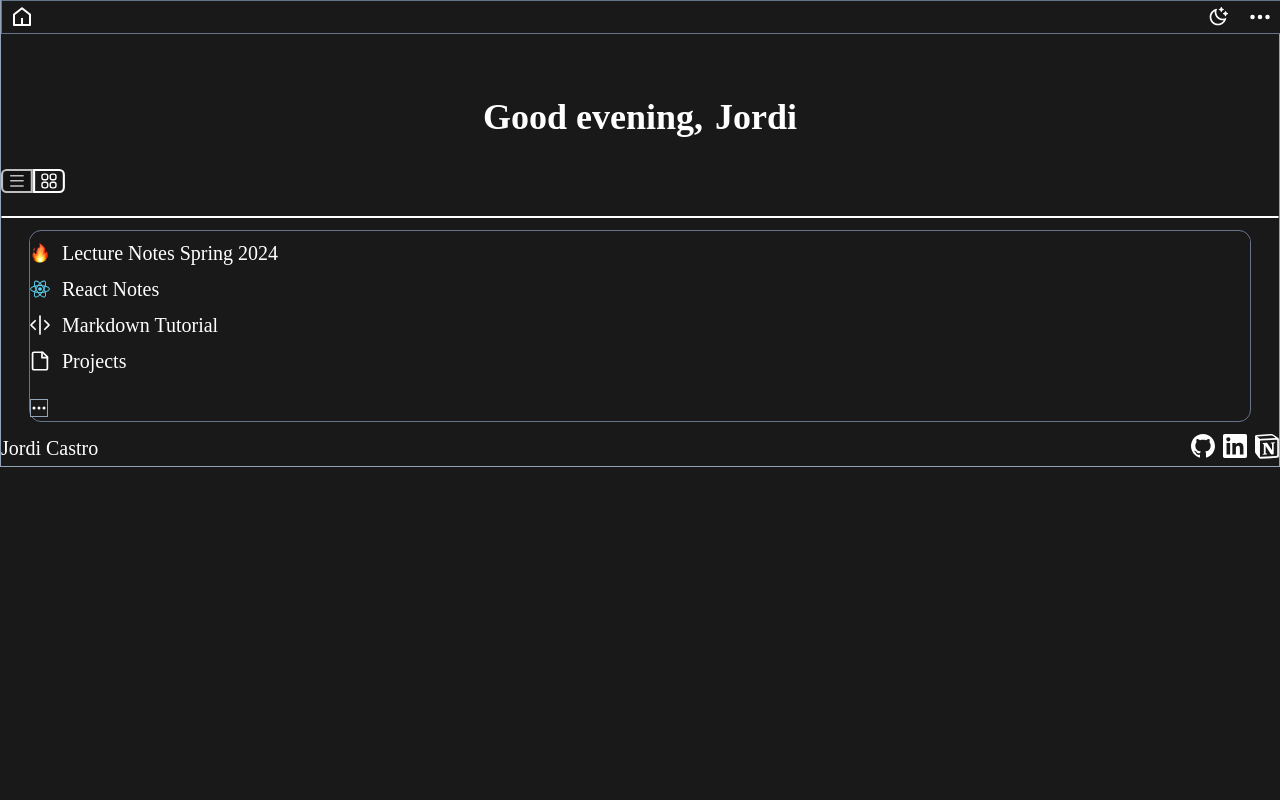
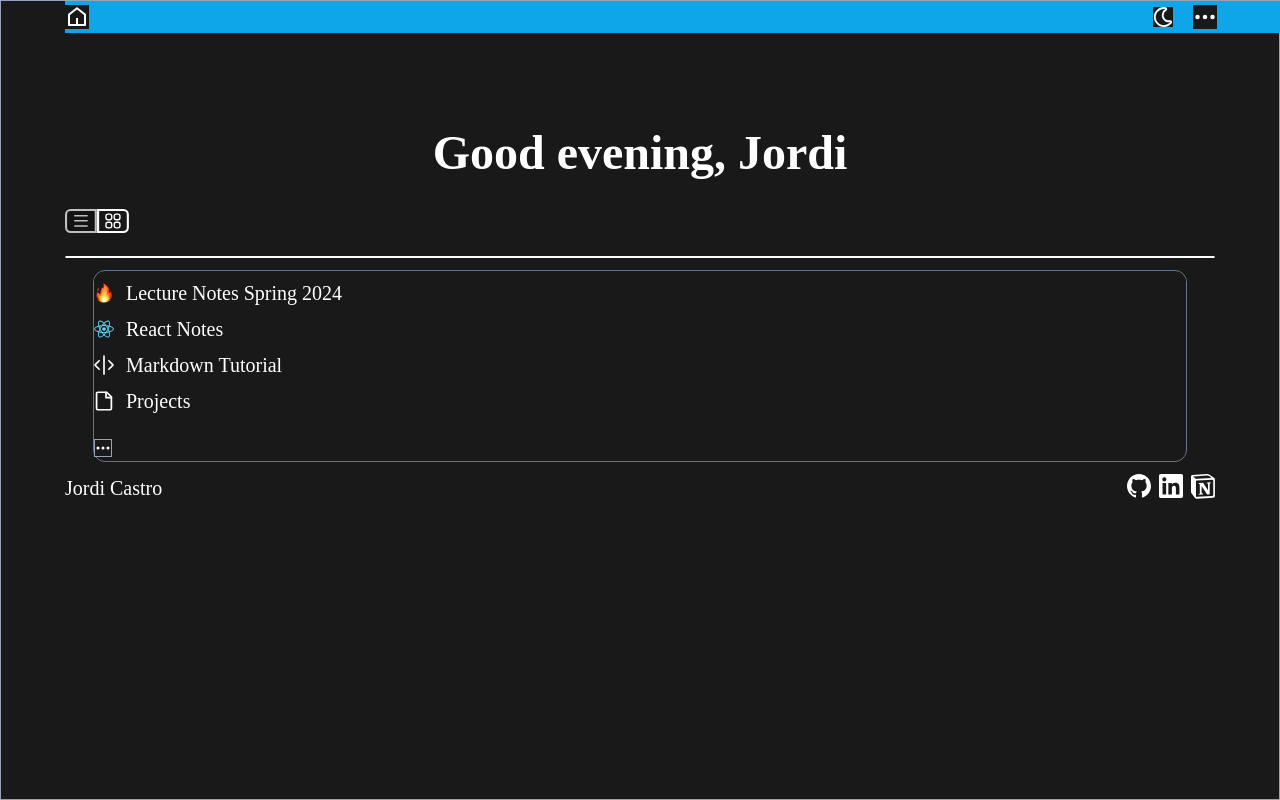
Before and after one commit to jordicastro/note-app, a Next.js app: page / in a window 1280 px wide. Built offline with nearby package versions, Linux system fonts and the light colour scheme.

Commit message:
fixed some resizing issues and darkmode toggle start

```diff
--- a/app/globals.css
+++ b/app/globals.css
@@ -5,6 +5,7 @@
 
 :root {
   --darkBackground: #191919;
+  font-size: 16px;
 }
 
 * {
@@ -17,8 +18,12 @@
 
 h1 {
   @apply text-4xl font-bold;
+  font-size: 3rem;
 }
+
+
 
 p {
   @apply text-xl;
+  font-size: 1.25rem;
 }
--- a/app/layout.tsx
+++ b/app/layout.tsx
@@ -7,8 +7,8 @@ import Footer from "@/components/Footer";
 const inter = Inter({ subsets: ["latin"] });
 
 export const metadata: Metadata = {
-  title: "Create Next App",
-  description: "Generated by create next app",
+  title: "Note App",
+  description: "A Note app built with Next.js + Tailwind CSS + MongoDB",
 };
 
 export default function RootLayout({
@@ -18,8 +18,8 @@ export default function RootLayout({
 }>) {
   return (
     <html lang="en">
-      <body className={inter.className}>
-        <div className="max-w-7xl mx-auto border border-slate-400">
+      <body className={`h-full ${inter.className}`}>
+        <div className="flex flex-col min-h-screen px-[5%] mx-auto border border-slate-400">
           <Navbar />
           <div className="mt-8">
             {children}
--- a/components/Card.tsx
+++ b/components/Card.tsx
@@ -17,16 +17,16 @@ interface CardProps {
 
 const Card: React.FC<CardProps> = ({icon, title, _id}) => {
   return (
-    <Link href={`/notes/${_id}`} className="flex flex-col items-start justify-start p-2 mr-4 rounded-xl w-64 h-full space-y-4 hover:border border-dark-300 ">
+    <Link href={`/notes/${_id}`} className="flex flex-col items-start justify-start p-4 mr-4 rounded-3xl w-full sm:w-1/2 md:w-1/3 lg:w-1/4 xl:w-1/5 h-full space-y-4 bg-dark-200 hover:border border-dark-400 ">
           <div className="my-1">
-          <Image className="size-5"
+          <Image className="size-5 bg-dark-200"
               src={icon.src}
               alt={title}
               height={25}
               width={25}
             />
           </div>
-          <p>{title}</p>
+          <p className="bg-dark-200">{title}</p>
     </Link>
   )
 }
--- a/components/Hero.tsx
+++ b/components/Hero.tsx
@@ -46,8 +46,8 @@ const Hero = () => {
     <>
         {/* conditional greeting  */}
         <div className="flex justify-center flex-row items-center space-x-3 my-7 mt-24">
-            <h1>{greeting} </h1>
-            <h1>{name}</h1>
+            <h1 className="text-3xl sm:text-3xl md:text-4xl lg:text-5xl">{greeting} </h1>
+            <h1 className="text-3xl sm:text-3xl md:text-4xl lg:text-5xl">{name}</h1>
         </div>
         <section className="space-y-3">
 
--- a/components/Navbar.tsx
+++ b/components/Navbar.tsx
@@ -1,30 +1,42 @@
+"use client";
 import React from 'react'
 import Link from 'next/link'
 import { RiHome5Line as HomeIcon } from 'react-icons/ri'
 import { BsThreeDots as MenuIcon } from 'react-icons/bs'
 import darkModeButton from "@/public/assets/dark-mode-button.svg"
-import { FaRegMoon as Moon1 } from "react-icons/fa";
-import { RiMoonClearLine as Moon2 } from "react-icons/ri";
+import { FaRegMoon as Moon } from "react-icons/fa";
+import { LuSun as Sun } from "react-icons/lu";
 import Image from 'next/image'
+import { useState } from 'react'
+
+
 
 const Navbar = () => {
+
+  const [darkMode, setDarkMode] = useState(true);
+
+  const toggleDarkMode = () => {
+    setDarkMode(!darkMode);
+  }
 
 
 
   return (
-    <nav className="fixed top-0 max-w-7xl w-full mx-auto flex justify-between items-center px-2 py-1 border border-slate-500">
-        <Link href={"/"}>
+    <div className={`${darkMode && "dark"}`}>
+    <nav className="flex justify-between fixed w-full mx-auto items-center py-1 pr-[10%] bg-transparent dark:bg-sky-500">
+        <Link href={"/"} className="bg-transparent">
           <HomeIcon size={24}/>
         </Link>
-        <div className="flex justify-center items-center">
-            <button className="w-8 h-auto mx-2">
-                <Moon2 size={20}/>
+        <div className="flex justify-center items-center bg-transparent">
+            <button onClick={toggleDarkMode} className="w-8 h-auto mx-2">
+                {darkMode ? <Moon size={20}/> : <Sun size={20}/> }
             </button>
-            <button className="hover:brightness-75">
+            <button className="hover:brightness-75 bg-transparent">
                 <MenuIcon size={24}/>
             </button>
         </div>
     </nav>
+    </div>
   )
 }
 
--- a/components/PageList.tsx
+++ b/components/PageList.tsx
@@ -39,8 +39,8 @@ const PageList = () => {
                 {notes.map((note, index) => (
                     <div key={index}>
                         <Link href={`/notes/${note._id}`}>
-                            <div className="flex justify-start items-center my-2 note-item hover:bg-dark-200 hover:underline ">
-                                <Image className="size-5 hover:bg-dark-200" src={note.icon} alt="icon" width={25} height={25} />
+                            <div className="flex justify-start items-center my-2 note-item hover:bg-dark-300 hover:underline ">
+                                <Image className="size-5 hover:bg-dark-300" src={note.icon} alt="icon" width={25} height={25} />
                                 <p className="mx-3 ">{note.title}</p>
                             </div>
                         </Link>
--- a/tailwind.config.ts
+++ b/tailwind.config.ts
@@ -16,12 +16,14 @@ const config: Config = {
       colors: {
         dark: {
           100: "#191919",
-          200: "#262626",
-          300: "#47DBF9",
+          200: "#242424",
+          300: "#262626",
+          400: "#47DBF9",
         }
       }
     },
   },
   plugins: [],
+  darkMode: "class",
 };
 export default config;
```
